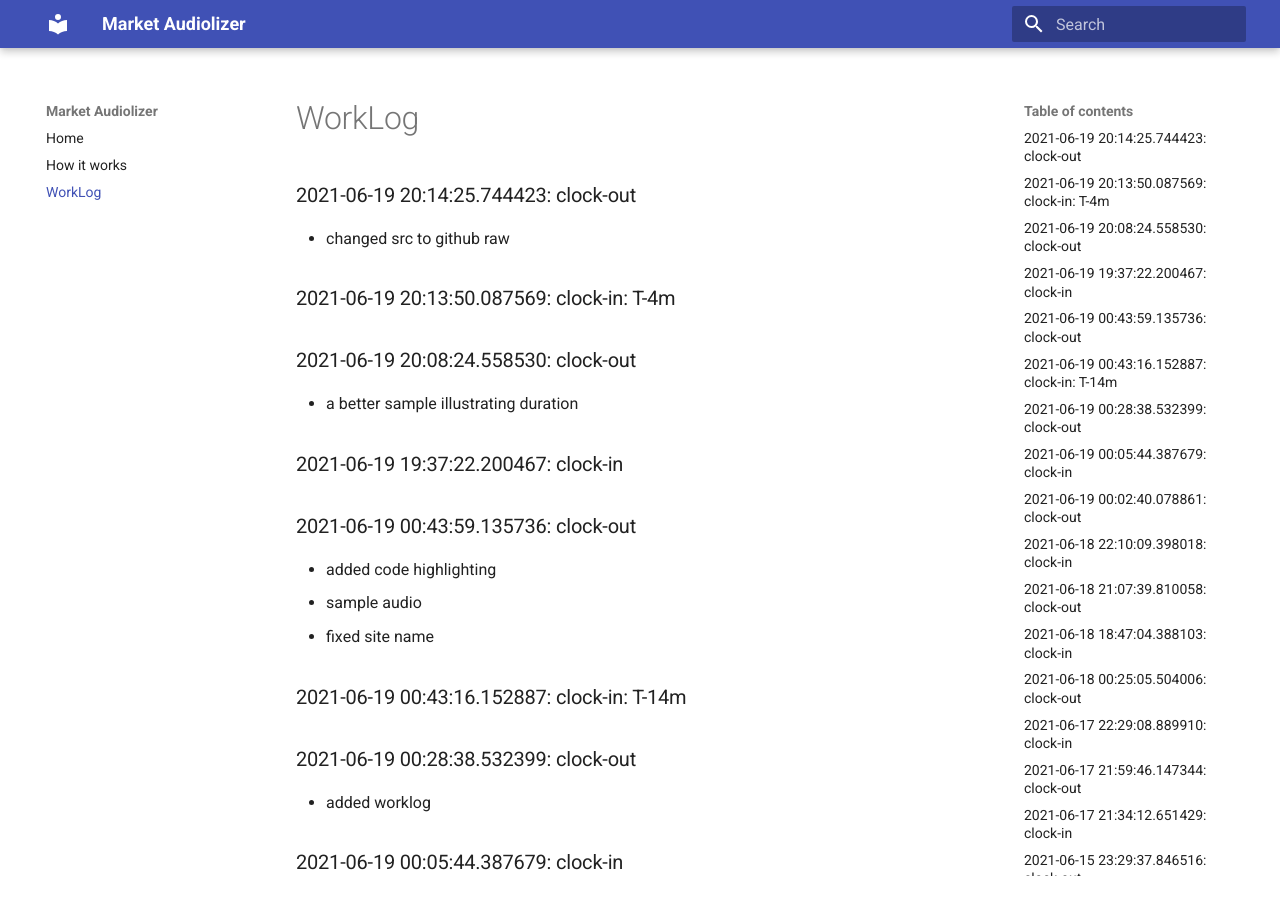
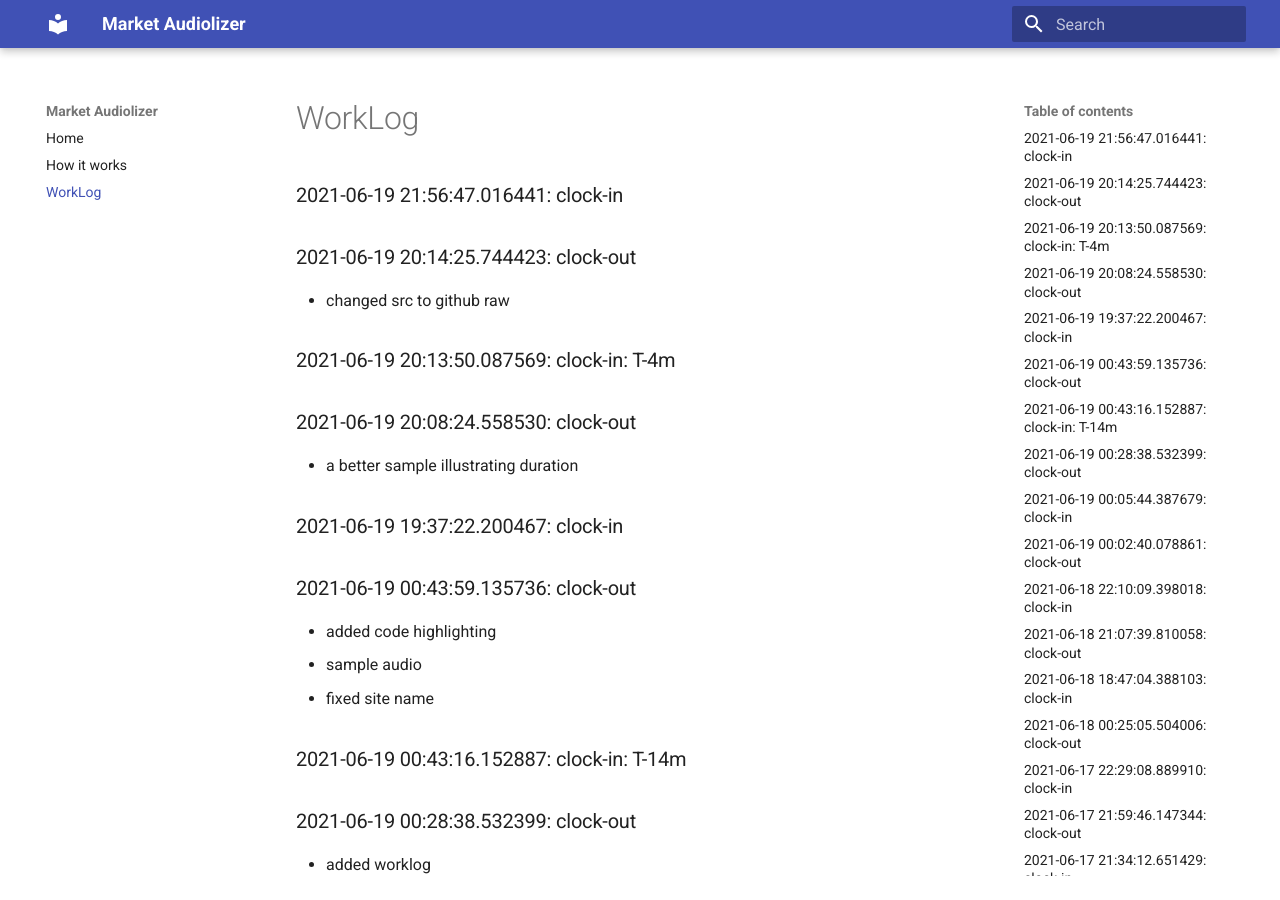
Before and after one commit to asherp/audiolizer, an MkDocs documentation site: the page built from docs/WorkLog.md, in a window 1280 px wide and 900 px high. Built offline with MkDocs 1.6.1 and Material for MkDocs 9.7.7, drawn with Linux system fonts in a browser that asks for light colours.

Commit message:
clock-in

```diff
--- a/WorkLog.md
+++ b/WorkLog.md
@@ -1,3 +1,6 @@
+
+### 2021-06-19 21:56:47.016441: clock-in
+
 ### 2021-06-19 20:14:25.744423: clock-out
 
 * changed src to github raw
```
